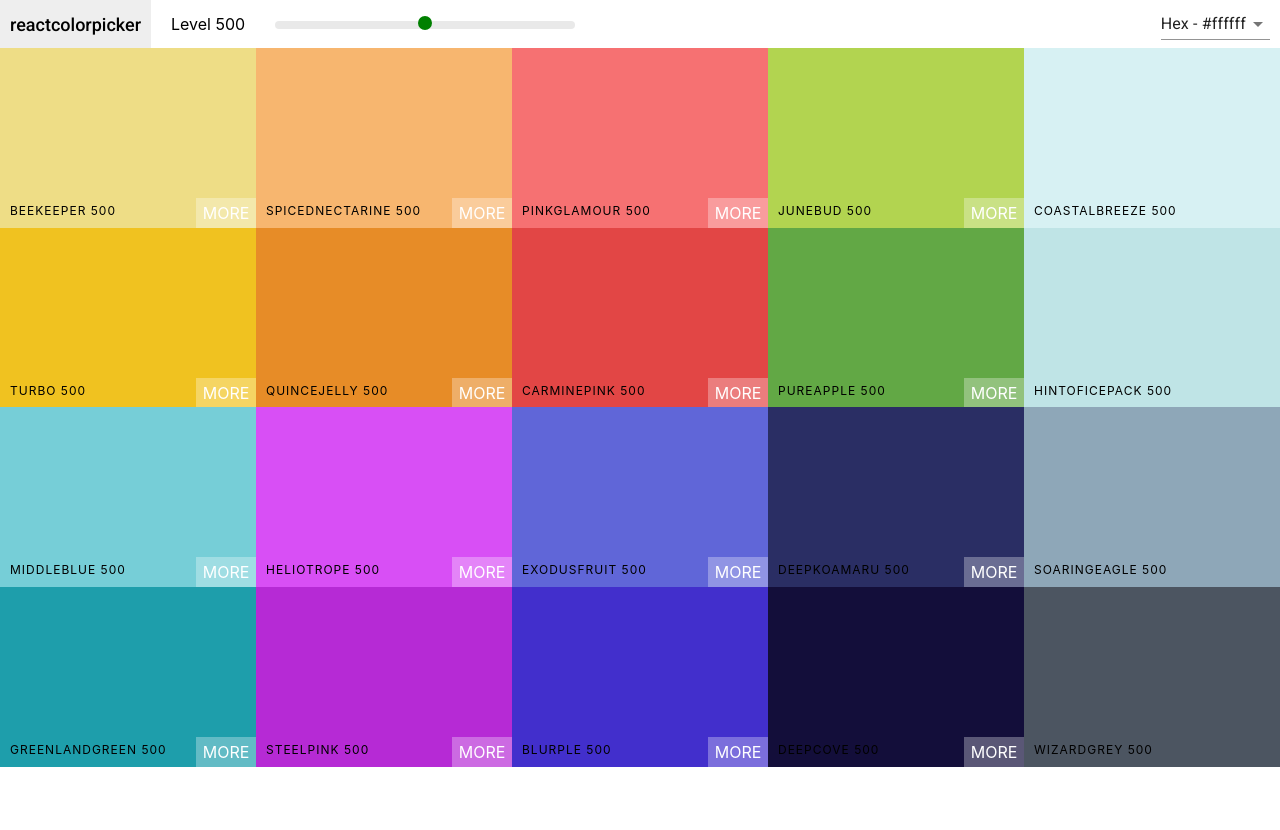
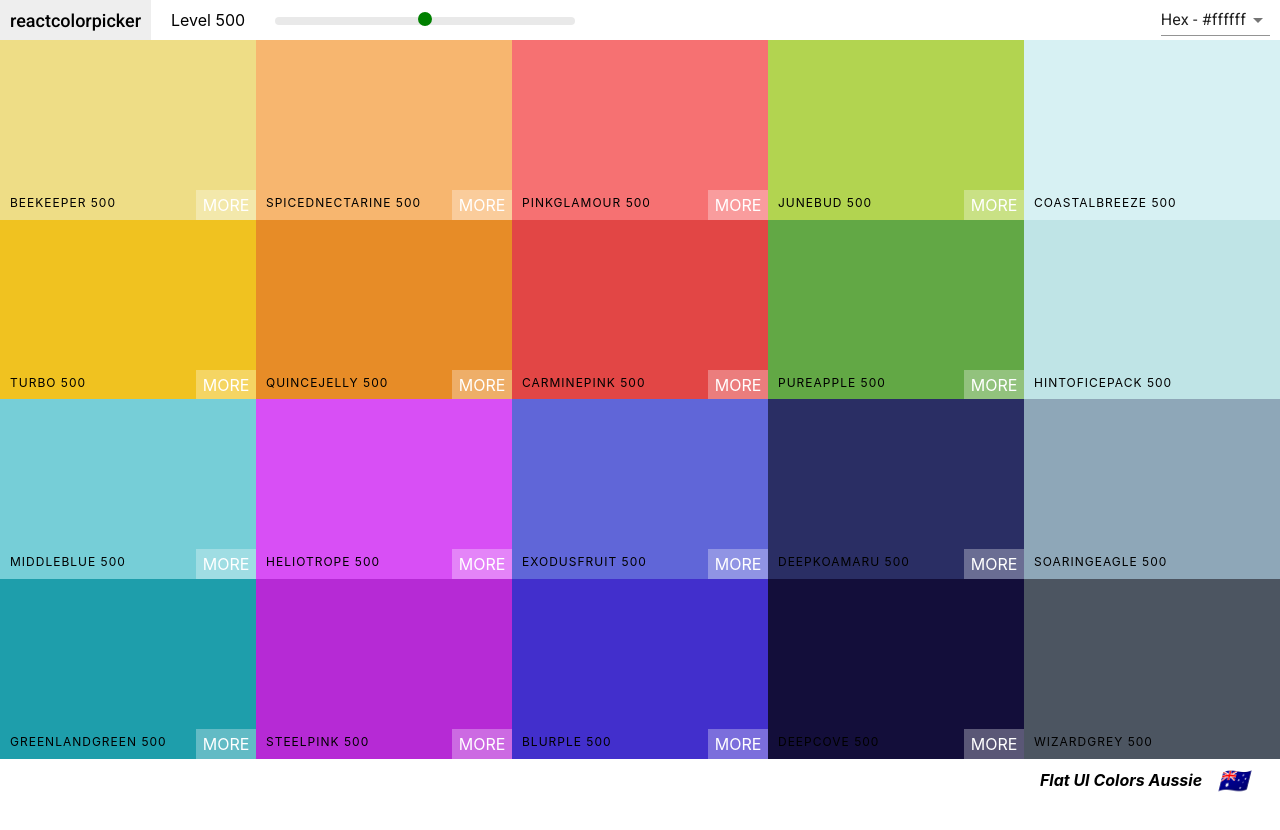
Before and after one commit to avsssai/react-colors, a React (Create React App) app: page / in a window 1280 px wide. Shown: the top 830 px of the page. After the commit the page ends 800 px from the top, so only its background shows below. Built offline with nearby package versions, Linux system fonts and the light colour scheme.

Commit message:
footer added

```diff
--- a/src/NavBar.css
+++ b/src/NavBar.css
@@ -2,7 +2,7 @@
 	display: flex;
 	align-items: center;
 	justify-content: flex-start;
-	height: 6vh;
+	height: 5vh;
 }
 .logo {
 	font-size: 18px;
--- a/src/Palette.css
+++ b/src/Palette.css
@@ -1,9 +1,24 @@
 .Palette {
 	height: 100vh;
-	width: 100%;
 	overflow-x: hidden;
 	overflow-y: hidden;
+	display: flex;
+	flex-direction: column;
 }
 .Palette-colors {
 	height: 90%;
 }
+
+.footer-content {
+	height: 5vh;
+	display: flex;
+	justify-content: flex-end;
+	align-items: center;
+	margin-right: 1rem;
+	font-weight: bold;
+	font-style: italic;
+}
+.palette-emoji {
+	margin: 1rem;
+	font-size: 1.5rem;
+}
--- a/src/Palette.js
+++ b/src/Palette.js
@@ -41,15 +41,14 @@ export default class Palette extends Component {
     return (
       <div>
         {/* Header/Nav component goes here */}
+        <div className="Palette">
           <NavBar level={level} handleOnAfterChange={this.handleOnAfterChange} colorFormat={colorFormat} handleChange={this.handleChange} />
-        <div className="Palette">
           <div className="Palette-colors">
             {palette.colors[level].map((color, i) => {
               return (
                 <ColorBox background={color[colorFormat]} name={color.name} key={i} />
               );
             })}
-          </div>
           </div>
           <Snackbar
             anchorOrigin={{
@@ -68,6 +67,14 @@ export default class Palette extends Component {
           />
 
           {/* Footer goes here */}
+          <footer className="footer">
+            <div className="footer-content">
+              <span className="palette-name">{palette.paletteName}</span>
+              <span className="palette-emoji">{palette.emoji}</span>
+            </div>
+          </footer>
+        </div>
+
       </div>
     );
   }
```
Lines whose indentation alone changed are shown as unchanged.
